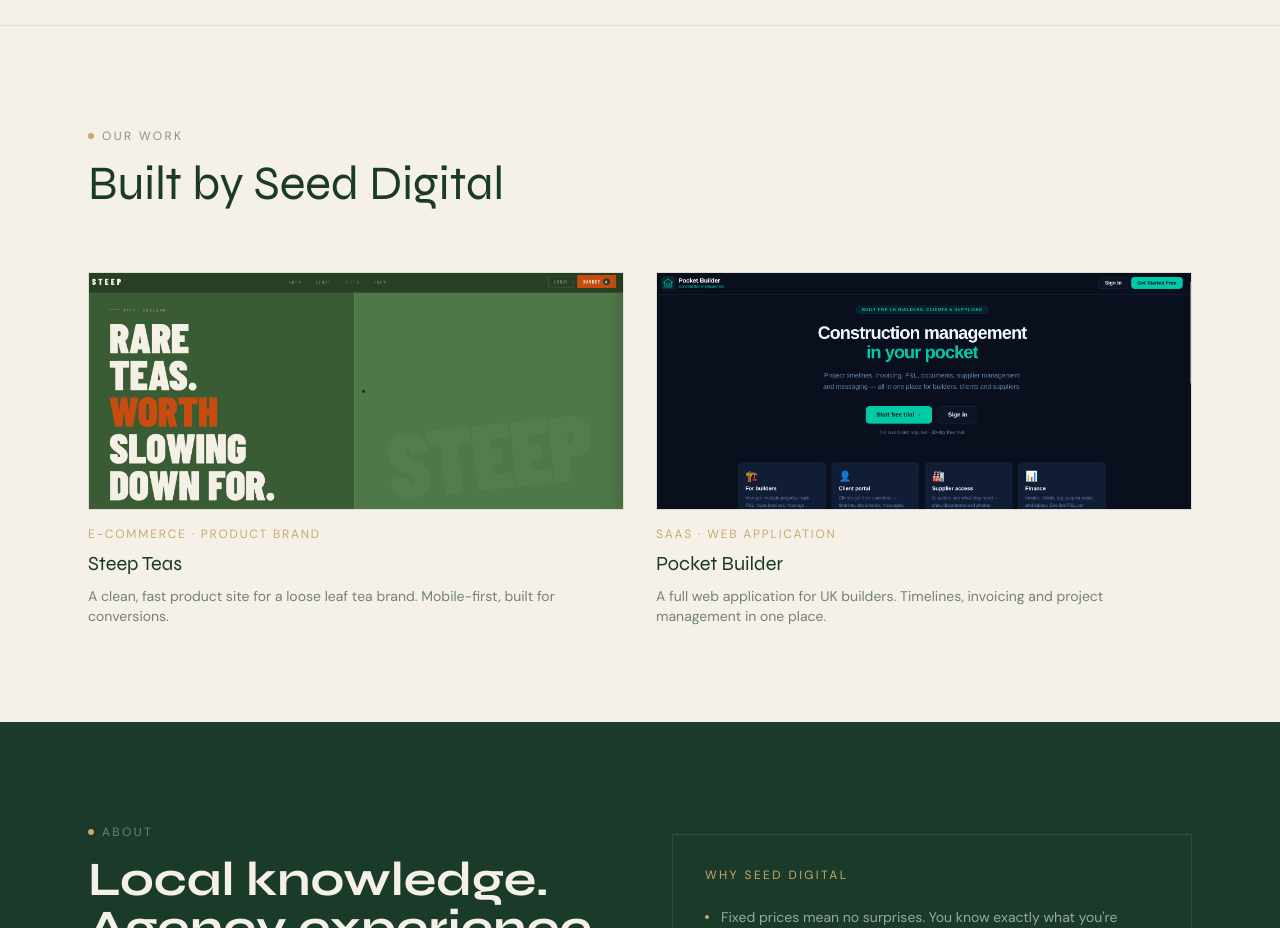
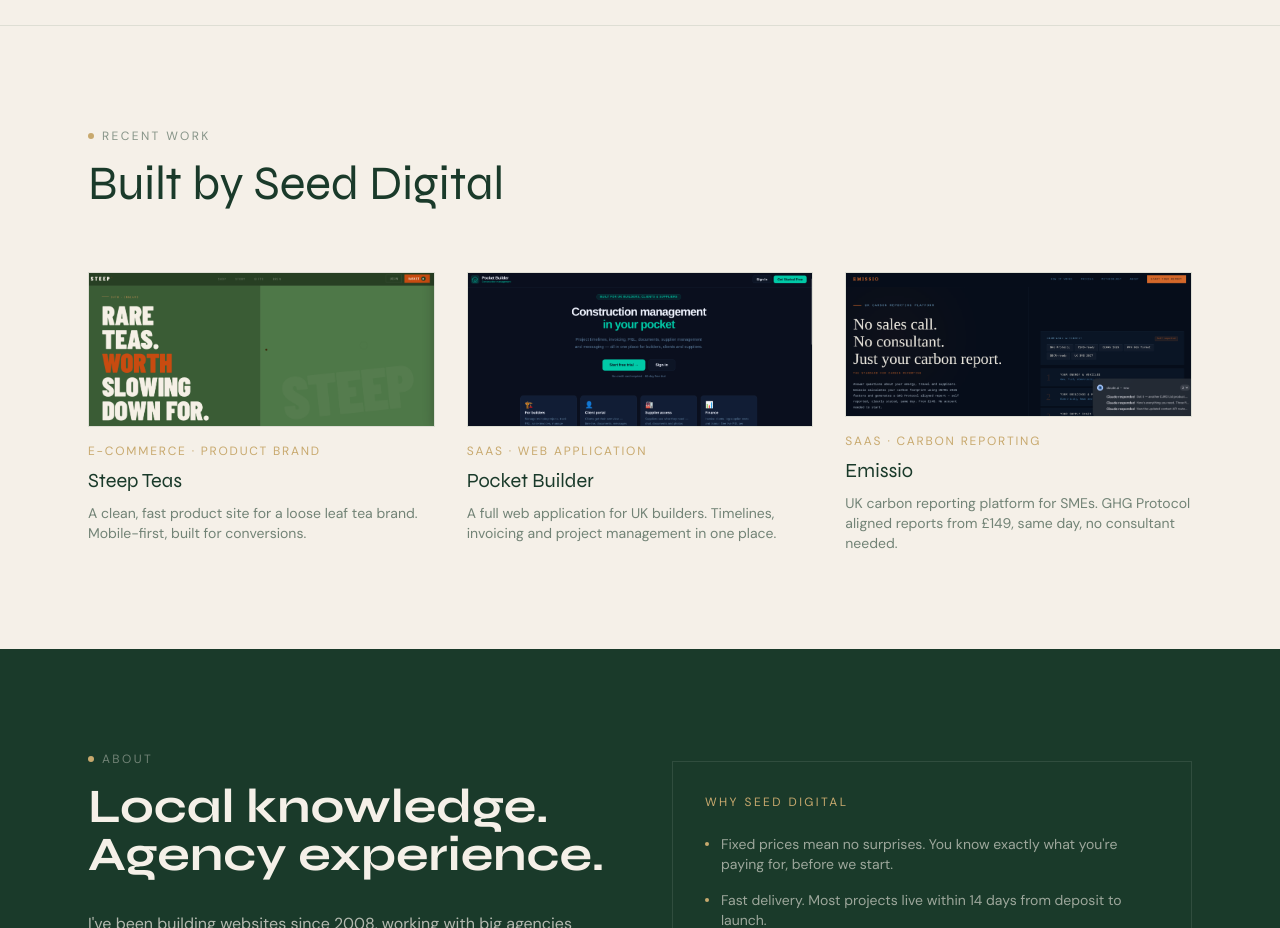
Before and after one commit to djrdunton-pocket/seed-digital, a Next.js app: page / in a window 1280 px wide. Shown: the part 3340-4268 px from the top of the page. Built offline with nearby package versions, Linux system fonts and the light colour scheme; no server answers.

Commit message:
portfolio updated emissio

```diff
--- a/app/components/Portfolio.tsx
+++ b/app/components/Portfolio.tsx
@@ -7,11 +7,11 @@
         <div className="mb-16">
           <div className="inline-flex items-center gap-2 mb-4">
             <div className="w-1.5 h-1.5 rounded-full bg-[#c8a96e]" />
-            <span className="text-xs tracking-[0.2em] uppercase text-[#1a3a2a]/50">Our work</span>
+            <span className="text-xs tracking-[0.2em] uppercase text-[#1a3a2a]/50">Recent work</span>
           </div>
           <h2 className="font-syne text-4xl md:text-5xl font-light text-[#1a3a2a]">Built by Seed Digital</h2>
         </div>
-        <div className="grid grid-cols-1 md:grid-cols-2 gap-8">
+        <div className="grid grid-cols-1 md:grid-cols-2 lg:grid-cols-3 gap-8">
           <a href="https://www.steepteas.co.uk" target="_blank" rel="noopener noreferrer" className="group">
             <div className="overflow-hidden mb-4 border border-[#1a3a2a]/10">
               <Image src="/steep-teas.png" alt="Steep Teas website" width={600} height={400} className="w-full object-cover object-top group-hover:scale-105 transition-transform duration-500" />
@@ -28,6 +28,14 @@
             <h3 className="font-syne text-xl text-[#1a3a2a] mb-2">Pocket Builder</h3>
             <p className="text-sm text-[#1a3a2a]/60">A full web application for UK builders. Timelines, invoicing and project management in one place.</p>
           </a>
+          <a href="https://www.emissio.tech" target="_blank" rel="noopener noreferrer" className="group">
+            <div className="overflow-hidden mb-4 border border-[#1a3a2a]/10">
+              <Image src="/emissio.png" alt="Emissio website" width={600} height={400} className="w-full object-cover object-top group-hover:scale-105 transition-transform duration-500" />
+            </div>
+            <div className="text-xs tracking-[0.15em] uppercase text-[#c8a96e] mb-2">SaaS · Carbon reporting</div>
+            <h3 className="font-syne text-xl text-[#1a3a2a] mb-2">Emissio</h3>
+            <p className="text-sm text-[#1a3a2a]/60">UK carbon reporting platform for SMEs. GHG Protocol aligned reports from £149, same day, no consultant needed.</p>
+          </a>
         </div>
       </div>
     </section>
```
Also changed, not shown: public/emissio.png (added).
